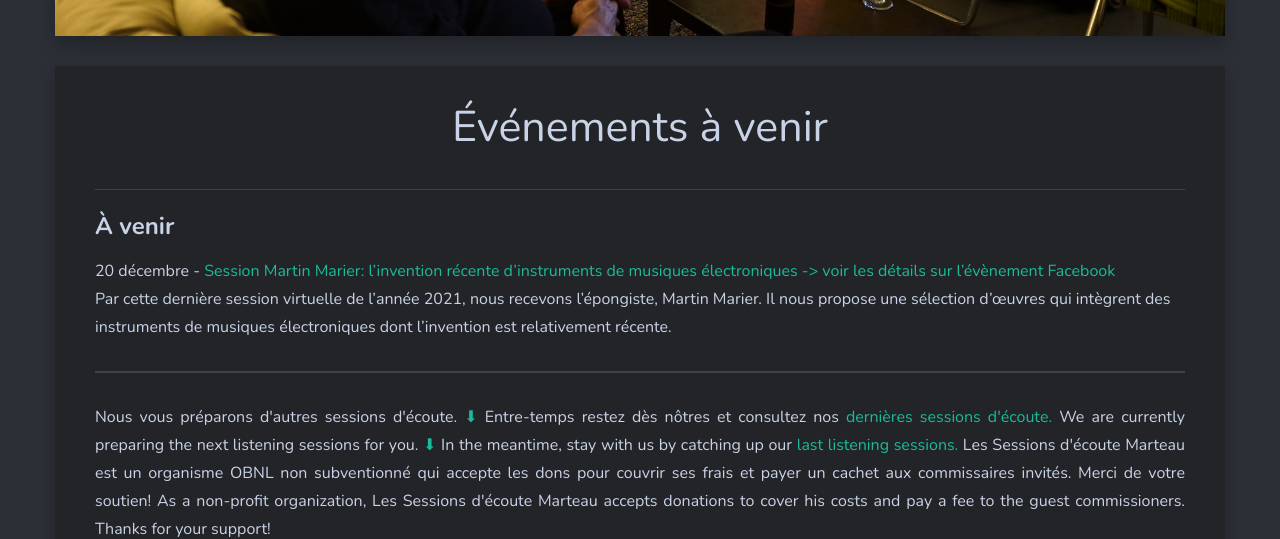
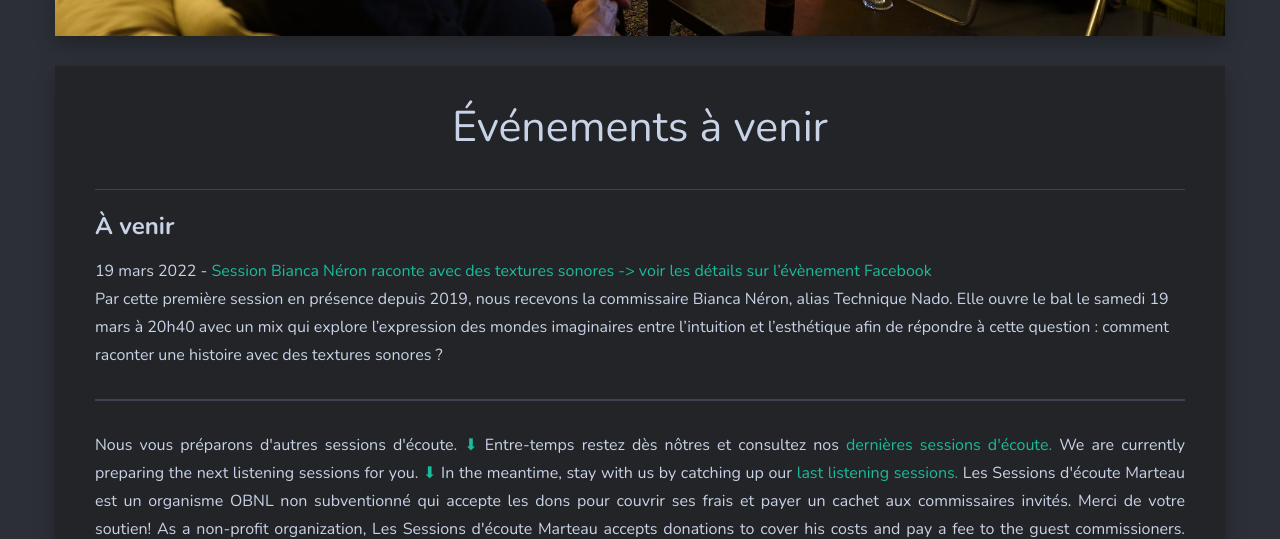
Before and after one commit to sessions-marteau/sessions-marteau-2.github.io, a Jekyll site: the page built from _pages/evenement-a-venir.md, in a window 1280 px wide and 900 px high, scrolled down 659 px, cut to the strip 0-539 px from the top of the window. Built offline with Jekyll 4.4.1, drawn with Linux system fonts in a browser that asks for light colours; nearby versions of some CDN libraries.

Commit message:
Update evenement-a-venir.md

```diff
--- a/_pages/evenement-a-venir.md
+++ b/_pages/evenement-a-venir.md
@@ -120,9 +120,9 @@ Juan Guillermo DUMAY [aka Mémo Dumay / Mantaspectra] est musicien, artiste sono
 
 ### À venir
 
-20 décembre -  <a href="https://fb.me/e/2T1EoGHU3" target="_blank"> Session Martin Marier: l'invention récente d'instruments de musiques électroniques -> voir les détails sur l'évènement Facebook</a>
+19 mars 2022 -  <a href="https://fb.me/e/3czTYWMF9" target="_blank"> Session Bianca Néron raconte avec des textures sonores -> voir les détails sur l'évènement Facebook</a>
 <br>
-Par cette dernière session virtuelle de l'année 2021, nous recevons l'épongiste, Martin Marier. Il nous propose une sélection d'œuvres qui intègrent des instruments de musiques électroniques dont l’invention est relativement récente.
+Par cette première session en présence depuis 2019, nous recevons la commissaire Bianca Néron, alias Technique Nado. Elle ouvre le bal le samedi 19 mars à 20h40 avec un mix qui explore l’expression des mondes imaginaires entre l’intuition et l’esthétique afin de répondre à cette question : comment raconter une histoire avec des textures sonores ?
 
 
 <hr>
```
